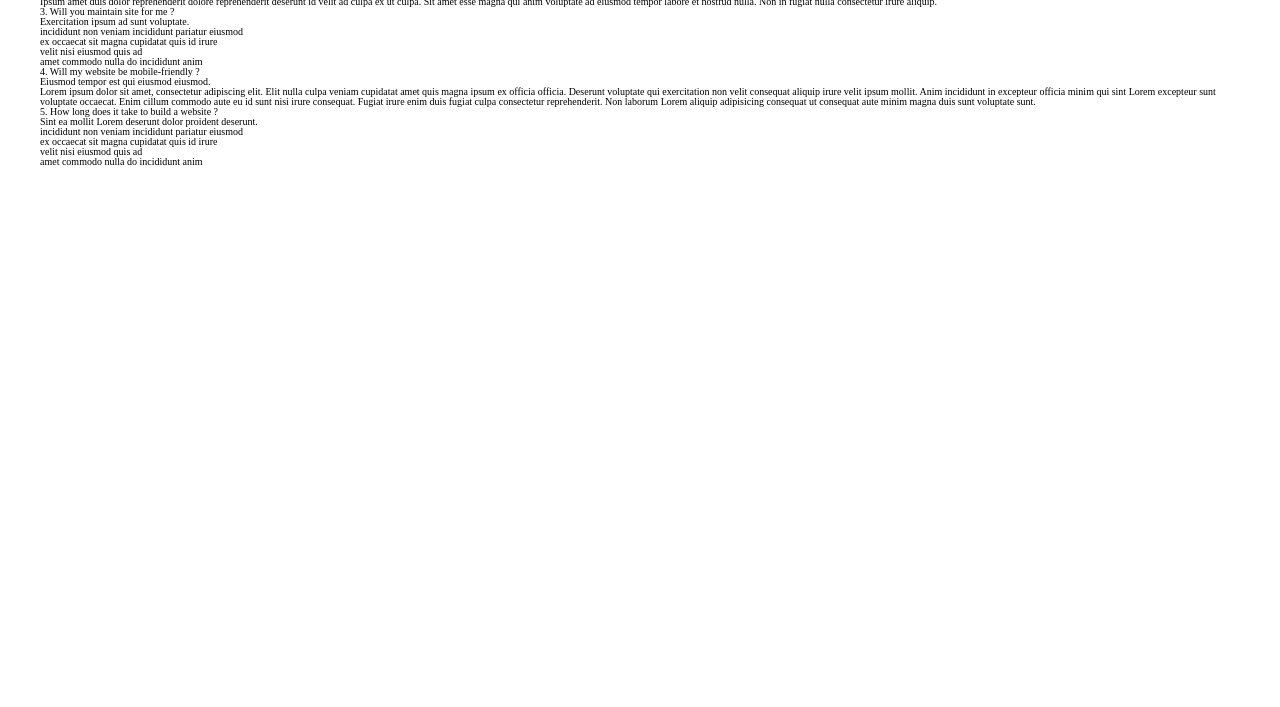
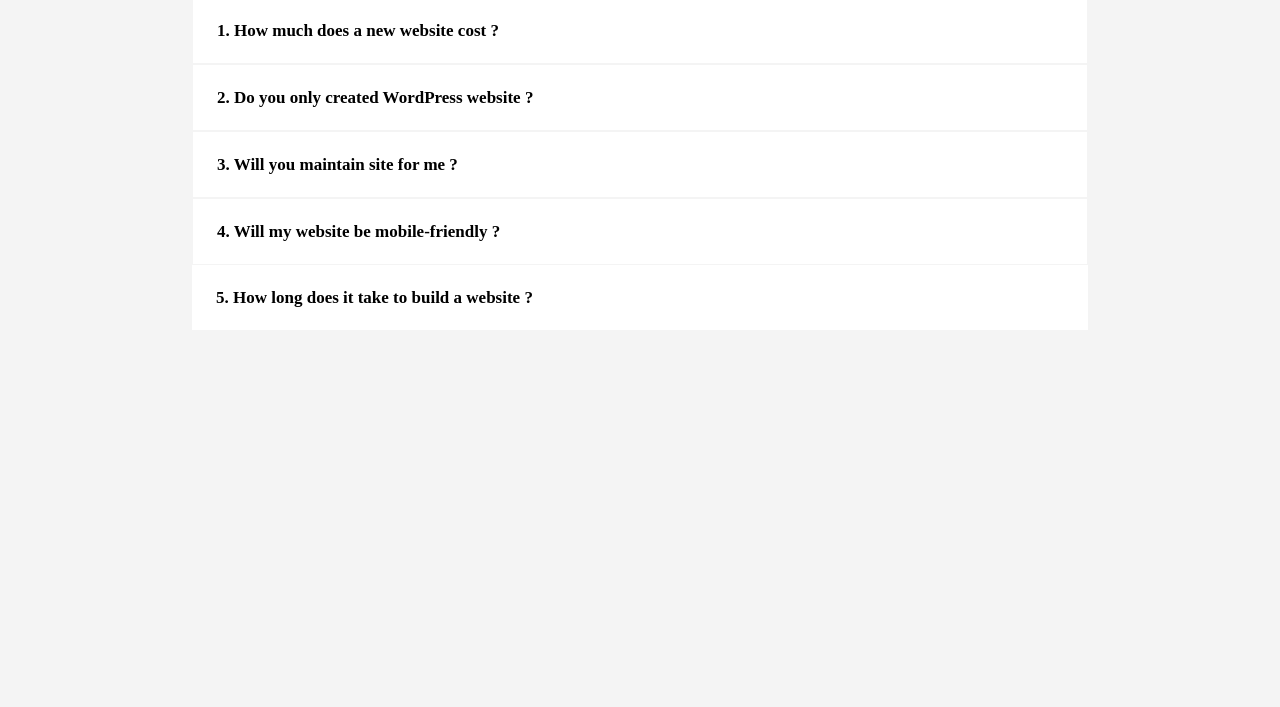
Before and after one commit to PhuongDam233/week-3--faq, a website: page index.html in a window 1280 px wide. Shown: the part 93-800 px from the top of the page. Drawn offline with Linux system fonts and the light colour scheme.

Commit message:
FAQ: do css

```diff
--- a/scss/core/_layouts.scss
+++ b/scss/core/_layouts.scss
@@ -6,6 +6,7 @@ body {
   max-width: var(--max-width-page);
   margin: auto;
   scroll-behavior: smooth;
+  background-color: var(--grey-cl);
 
   .container {
     width: 100%;
--- a/scss/core/_variables.scss
+++ b/scss/core/_variables.scss
@@ -3,20 +3,14 @@
 
   --max-width-page: 2560px;
   --max-width-container-fluid: 1920px;
-  --max-width-container: calc(
-    1200px + calc(var(--gap) * 2)
-  ); // 1200px tuỳ thuộc bản thiết kế */
-
-  --gap: 30px; // Tuỳ vào thiết kế
+  --max-width-container: calc(1200px + calc(var(--gap) * 2));
 
   /* Colors Variable Demo*/
-  --main-cl: #42ada5;
-  --yellow-cl: #f9f6ee;
+  --black-cl: #000000;
+  --blue-cl: #6495ed;
+  --grey-cl: #f4f4f4;
   --white-cl: #ffffff;
-  --black-cl: #141414;
-  --gray-cl: #888;
 
-  // Fontsize - Lineheight Variable Demo
   --fs-h1: 9rem;
   --lh1-h1: 10rem;
 
@@ -26,14 +20,8 @@
   --fs-body: 1.8rem;
   --lh-body: 2rem;
 
-  // General Variable Demo
-  --height-header: 88px;
-  --height-button: 42px;
-  --pd-section: 120px;
-
   // Timing Transition Variable Demo
   --duration: 0.4s;
-  --cubic: cubic-bezier(0.59, 0.29, 0.15, 0.93);
 
   // Responsive
   @include md {
--- a/scss/pages/_home.scss
+++ b/scss/pages/_home.scss
@@ -1,2 +1,108 @@
 .accordion {
+  .heading {
+    text-align: center;
+    font-size: 30px;
+    font-weight: bold;
+    padding: 30px;
+  }
+  &__list {
+    padding-left: 15%;
+    padding-right: 15%;
+    &-item {
+      background-color: var(--white-cl);
+      &:not(:last-child) {
+        border: 1px solid var(--grey-cl);
+      }
+      .question {
+        font-size: 17px;
+        font-weight: bold;
+        padding: 24px 24px;
+        display: flex;
+        align-items: center;
+        justify-content: space-between;
+        cursor: pointer;
+        transition: var(--duration);
+        &:hover {
+          background-color: var(--blue-cl);
+          .icon {
+            span {
+              background-color: var(--white-cl);
+            }
+          }
+        }
+        .icon {
+          span {
+            width: 20px;
+            height: 2px;
+            position: relative;
+            background-color: var(--blue-cl);
+            transition: var(--duration);
+            &::after {
+              background-color: var(--white-cl);
+            }
+          }
+        }
+        &.--active {
+          .icon {
+            span {
+              background-color: var(--white-cl);
+              &:hover {
+                background-color: var(--white-cl);
+              }
+            }
+          }
+        }
+      }
+      &.--active {
+        .question {
+          background-color: var(--blue-cl);
+          .icon {
+            span {
+              background-color: var(--white-cl);
+              &::after {
+                transform: rotate(0deg);
+                background-color: var(--white-cl);
+              }
+            }
+          }
+        }
+      }
+      .answer {
+        padding: 0px 24px;
+        /* display: none; */
+        max-height: 0;
+        overflow: hidden;
+        transition: var(--duration);
+        &__title {
+          font-weight: bold;
+          font-size: 18px;
+          padding-bottom: 14px;
+          margin-top: 20px;
+        }
+        &__content {
+          margin-bottom: 20px;
+          li {
+            &:not(:last-child) {
+              padding-bottom: 7px;
+            }
+            &::before {
+              content: "-";
+              padding-right: 5px;
+            }
+          }
+        }
+      }
+    }
+  }
+  @include xs {
+    &__list {
+      padding-left: initial;
+      padding-right: initial;
+      &-item {
+        .question {
+          padding: 24px 20px;
+        }
+      }
+    }
+  }
 }
```
Also changed, not shown: dest/style.min.css, 1 other file.
